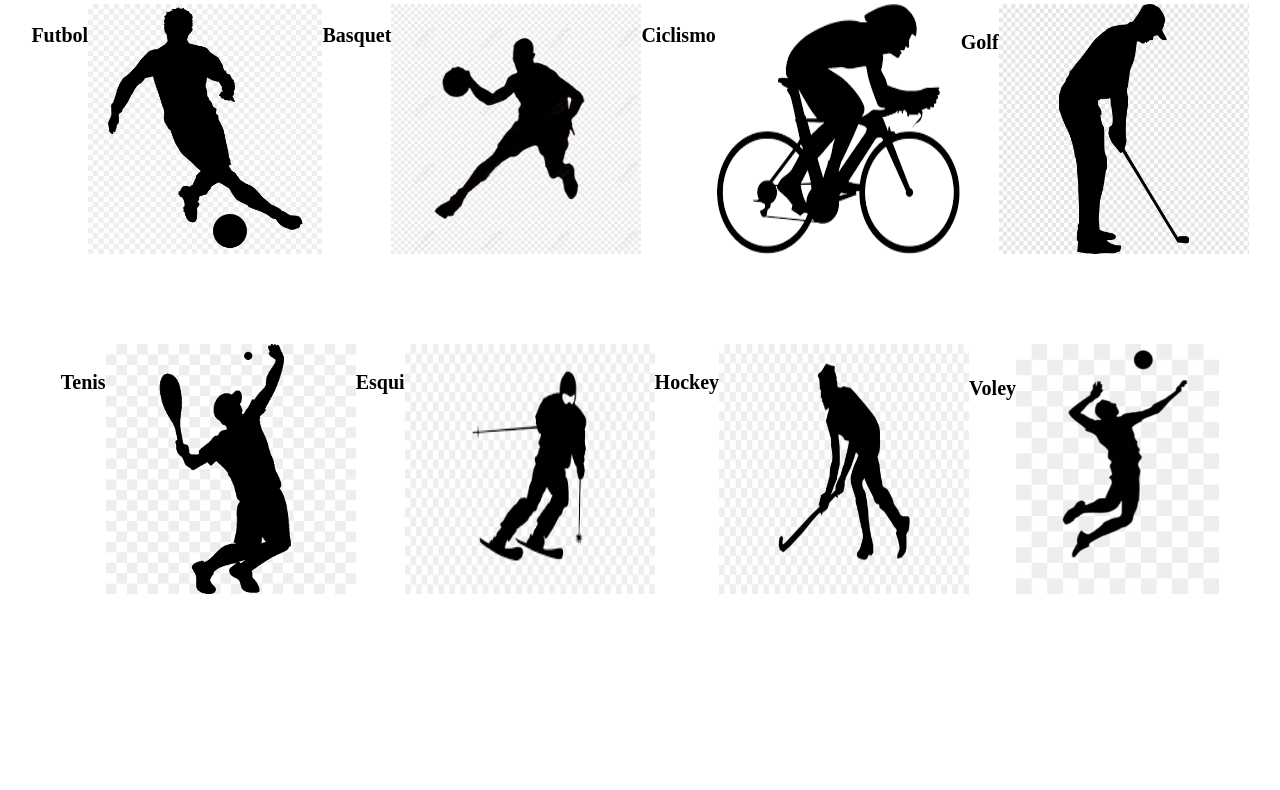
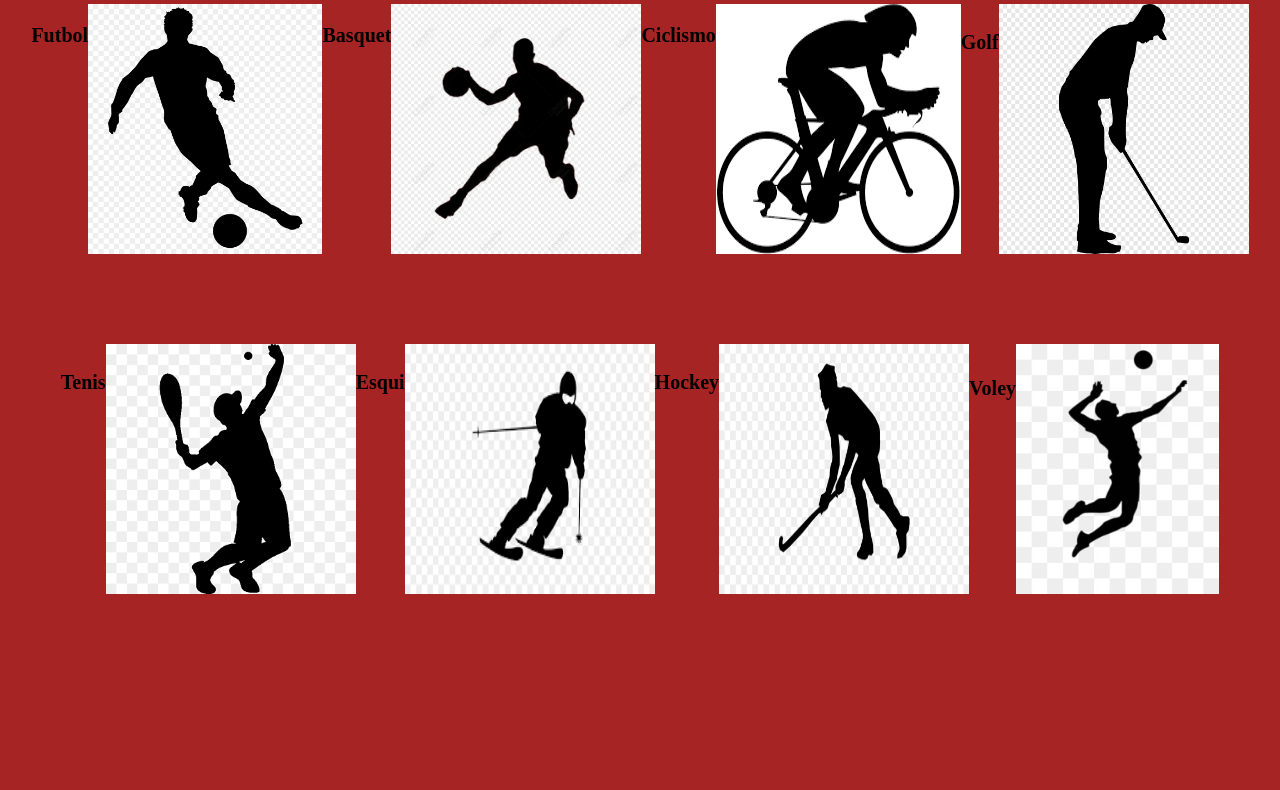
Before and after one commit to AgustinMatias99/riverproyecto, a plain HTML site: page index.html in a window 1280 px wide. Shown: the part 266-1056 px from the top of the page. Drawn offline with Linux system fonts and the light colour scheme.

Commit message:
cambio de fondo

```diff
--- a/css/styles.css
+++ b/css/styles.css
@@ -1,3 +1,7 @@
+body{
+    background-color: rgb(167, 36, 36);
+}
+
 header h1{
     color: red;
     text-align: center;
```
